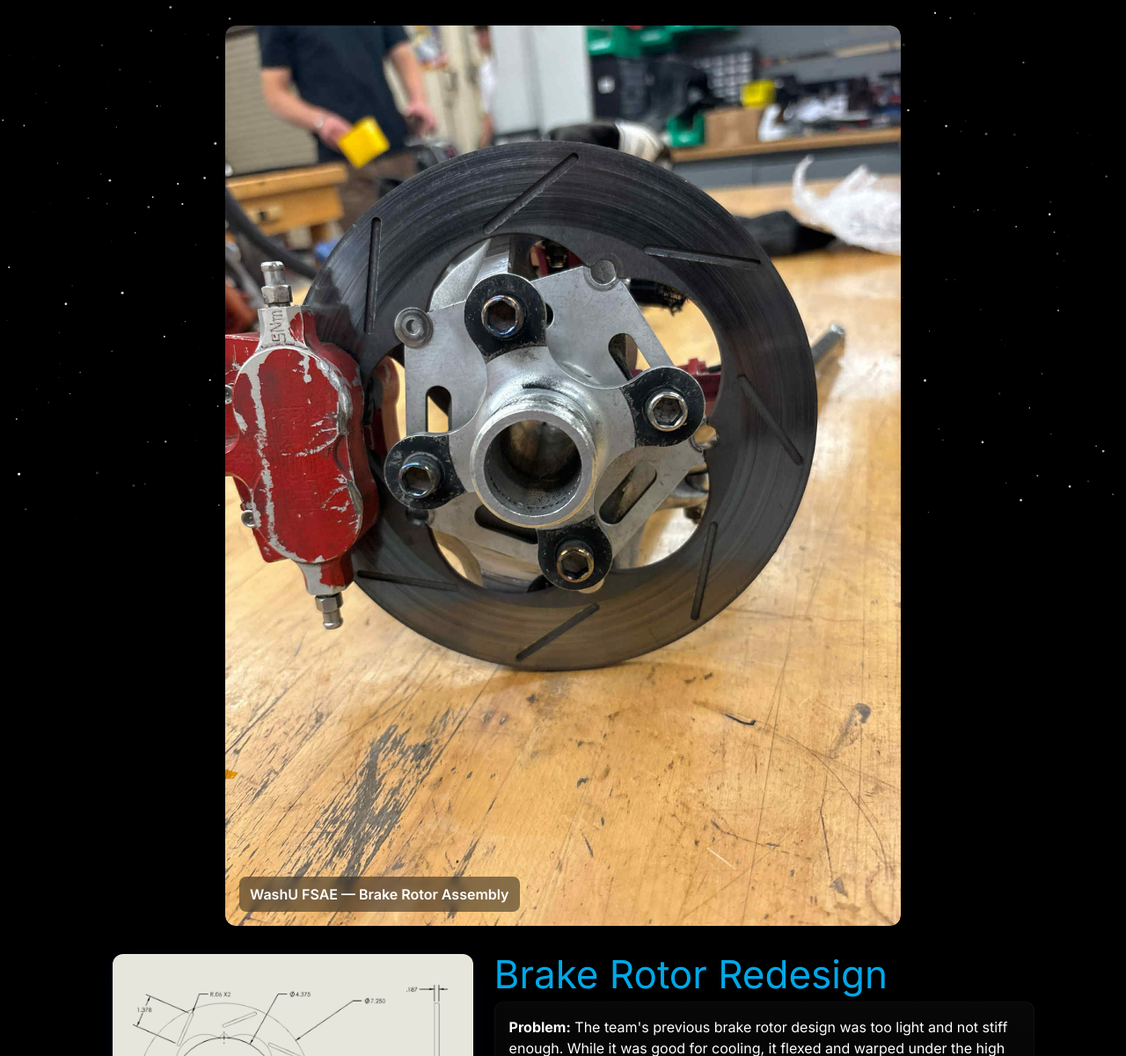
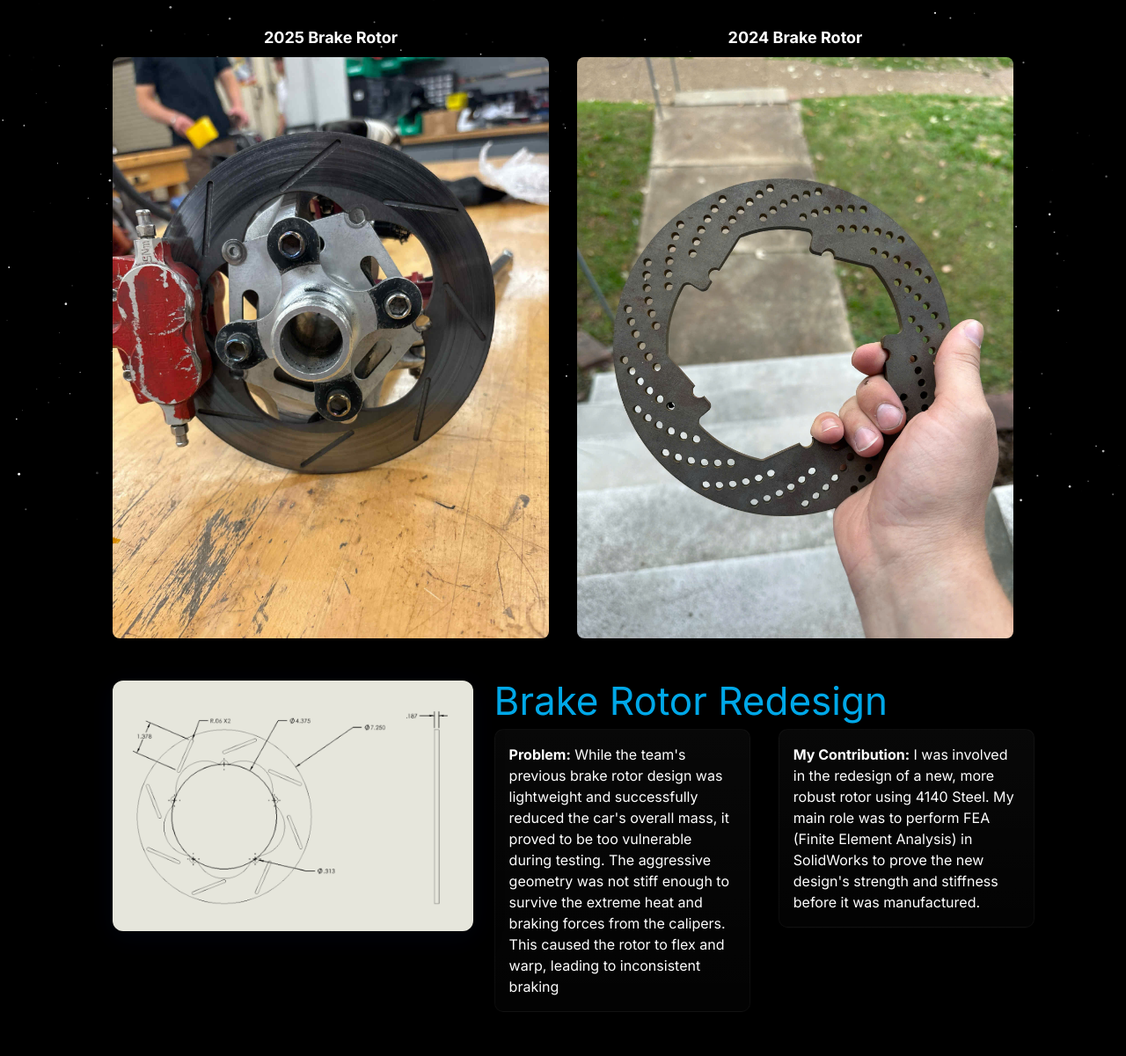
Before and after one commit to minhnguyen-712/html-css-Portfolio, a plain HTML site: page projects/brake-rotor.html in a window 1280 px wide. Shown: the part 199-1400 px from the top of the page at 88% size. Drawn offline with nearby package versions, Linux system fonts and the light colour scheme.

Commit message:
final version

```diff
--- a/projects/brake-rotor.html
+++ b/projects/brake-rotor.html
@@ -72,21 +72,34 @@
         </div>
 
         <!-- Project hero -->
-        <div class="project-hero max-w-3xl mx-auto mb-8">
-            <img src="../assets/images/Mounted Rotor.jpg" alt="Brake Rotor Assembly Complete" class="w-full">
-            <div class="hero-caption">WashU FSAE — Brake Rotor Assembly</div>
+        <div class="max-w-5xl mx-auto mb-12">
+            <div class="grid grid-cols-1 md:grid-cols-2 gap-8 items-start">
+                <div class="text-center">
+                    <h3 class="font-bold mb-2 text-lg">2025 Brake Rotor</h3>
+                    <img src="../assets/images/Mounted Rotor.jpg" alt="2025 Brake Rotor Assembly" class="w-full rounded-lg shadow-lg">
+                </div>
+                <div class="text-center">
+                    <h3 class="font-bold mb-2 text-lg">2024 Brake Rotor</h3>
+                    <img src="../assets/images/brake rotor 2024.jpg" alt="2024 Brake Rotor" class="w-full rounded-lg shadow-lg">
+                </div>
+            </div>
         </div>
 
         <!-- Brake Rotor Drawing / Description two-column layout -->
         <section class="project-grid max-w-5xl mx-auto mb-12">
-            <div class="project-left" style="flex: 0 0 80%;">
-                <img src="../assets/images/Brake rotor drawing.png" alt="Brake Rotor Drawing" class="w-full">
+            <div class="project-left" style="flex: 0 0 75%;">
+                <img src="../assets/images/Brake rotor drawing.png" alt="2025 Brake Rotor Drawing" class="w-full rounded-lg shadow-lg">
             </div>
             <div class="project-right prose prose-lg prose-invert" style="flex: 1;">
                 <h2 class="project-title">Brake Rotor Redesign</h2>
-                <div class="callout"><strong>Problem:</strong> The team's previous brake rotor design was too light and not stiff enough. While it was good for cooling, it flexed and warped under the high heat and force from the calipers, leading to inconsistent and unreliable braking performance.</div>
-                <h3>My Contribution</h3>
-                <p>I was involved in the redesign of a new, more robust rotor using 4140 Steel. My main role was to perform FEA (Finite Element Analysis) in SolidWorks to prove the new design's strength and stiffness before it was manufactured.</p>
+                <div class="grid grid-cols-1 md:grid-cols-2 gap-x-8">
+                    <div>
+                        <div class="callout"><strong>Problem:</strong> While the team's previous brake rotor design was lightweight and successfully reduced the car's overall mass, it proved to be too vulnerable during testing. The aggressive geometry was not stiff enough to survive the extreme heat and braking forces from the calipers. This caused the rotor to flex and warp, leading to inconsistent braking</div>
+                    </div>
+                    <div>
+                        <div class="callout"><strong>My Contribution:</strong> I was involved in the redesign of a new, more robust rotor using 4140 Steel. My main role was to perform FEA (Finite Element Analysis) in SolidWorks to prove the new design's strength and stiffness before it was manufactured.</div>
+                    </div>
+                </div>
             </div>
         </section>
 
@@ -122,7 +135,15 @@
                 <img src="../assets/images/Rear FEA Rotor 5.png" alt="Rear Rotor Static FEA 5" class="w-full">
                 <img src="../assets/images/Rear FEA Rotor 6.png" alt="Rear Rotor Static FEA 6" class="w-full">
             </div>
+        </section>
 
+        <!-- Result Section -->
+        <section class="max-w-5xl mx-auto mt-12">
+            <h2 class="text-3xl font-bold mb-6 text-white">Result</h2>
+            <div class="prose prose-lg prose-invert">
+                <p>The new rotor design was manufactured and validated on the car over multiple test days and at the Formula Wheat competition. It proved to be stiff and reliable, passing all 4-wheel lockup brake tests and giving our drivers consistent, dependable braking.</p>
+            </div>
+        </section>
     </main>
 
     <!-- Footer -->
```
Also changed, not shown: assets/images/brake rotor 2024.jpg (added).
